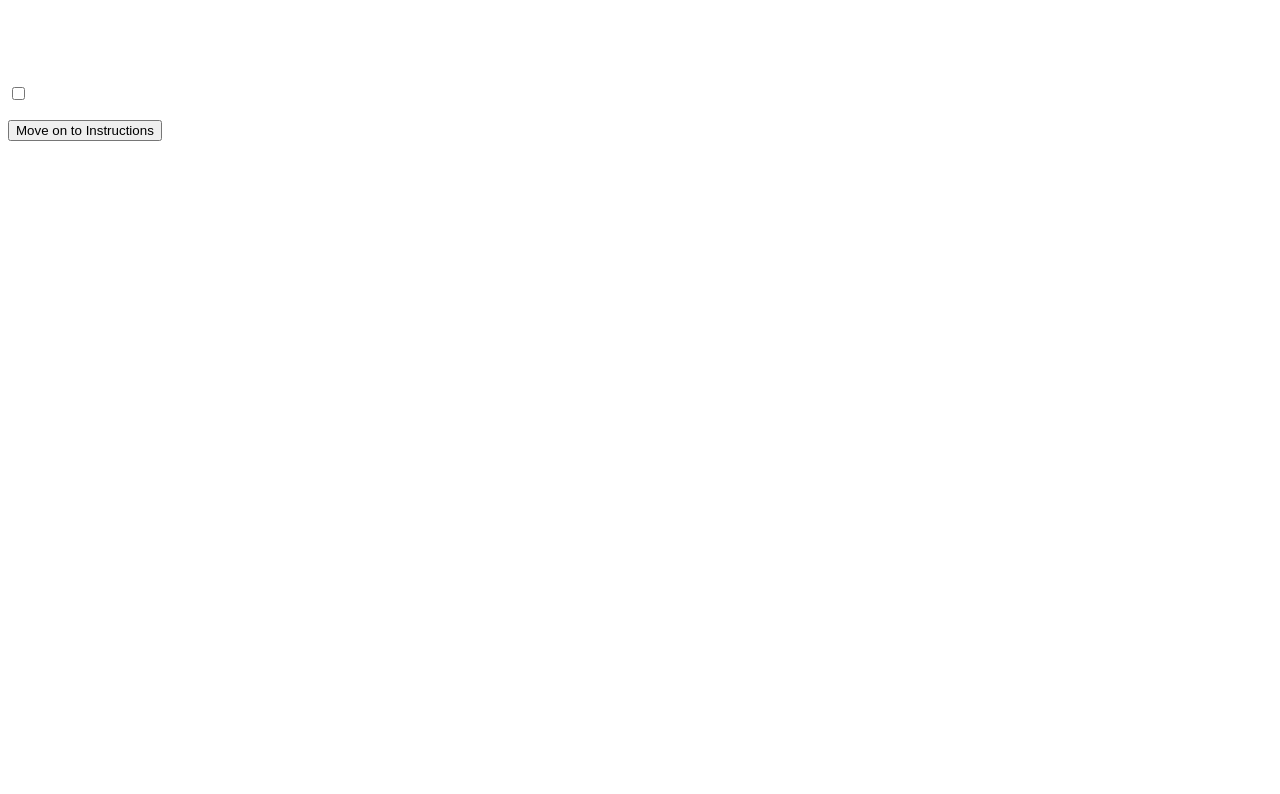
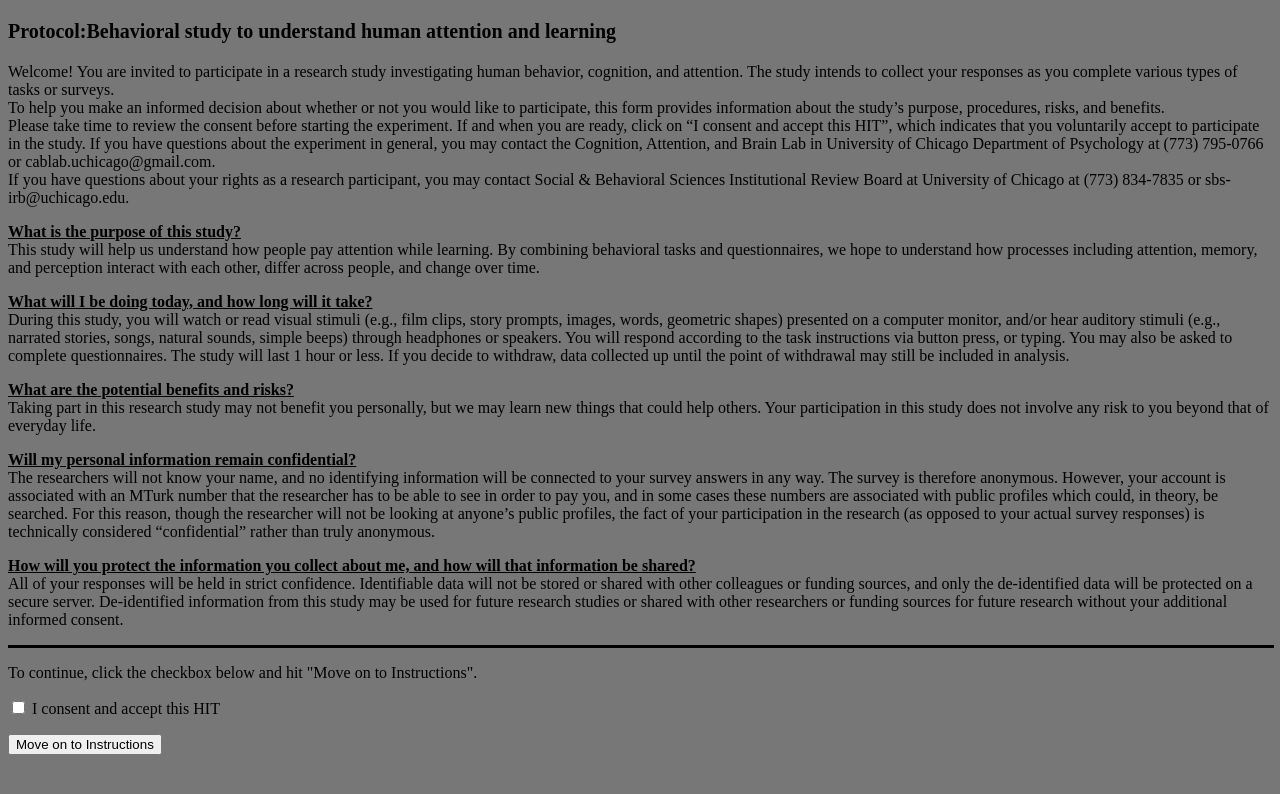
Before and after one commit to zz112duke/attention_learning_amt, a plain HTML site: page content/consent.html in a window 1280 px wide. Drawn offline with Linux system fonts and the light colour scheme; files that its build step writes are made by us from their sources; files whose address does not match are found by name.

Commit message:
Add files via upload

```diff
--- a/content/consent.html
+++ b/content/consent.html
@@ -8,19 +8,66 @@
     <script src="jspsych-6.1.0/plugins/jspsych-html-keyboard-response.js"></script>
     <script src="jspsych-6.1.0/plugins/jspsych-image-keyboard-response.js"></script>
     <link href="jspsych-6.1.0/css/jspsych.css" rel="stylesheet" type="text/css"></link>
+    <style>
+      body {
+      background-color: #777777;
+      }
+    </style>
   </head>
 
 <div id="consent">
-  <p style="color:white;">
-    Welcome! In this experiment, you will see a series of colored shapes. The experiment lasts about xx minutes.
+  <p style="color:black;font-size:20px">
+      <b>Protocol:Behavioral study to understand human attention and learning</b>
   </p>
-  <p style="color:white;">
+
+  <p style="color:black;">
+      Welcome! You are invited to participate in a research study investigating human behavior, cognition, and attention. The study intends to collect your responses as you complete various types of tasks or surveys. <br>
+
+      To help you make an informed decision about whether or not you would like to participate, this form provides information about the study’s purpose, procedures, risks, and benefits. <br>Please take time to review the consent before starting the experiment.
+      If and when you are ready, click on “I consent and accept this HIT”, which indicates that you voluntarily accept to participate in the study. If you have questions about the experiment in general, you may contact the Cognition, Attention, and Brain Lab in University of Chicago Department of Psychology at (773) 795-0766 or cablab.uchicago@gmail.com.<br>
+      If you have questions about your rights as a research participant, you may contact Social & Behavioral Sciences Institutional Review Board at University of Chicago at (773) 834-7835 or sbs-irb@uchicago.edu.
+  </p>
+
+   <p style="color:black;">
+       <b><u>What is the purpose of this study?</u></b> <br>
+       This study will help us understand how people pay attention while learning.
+       By combining behavioral tasks and questionnaires, we hope to understand how processes including attention, memory, and perception interact with each other, differ across people, and change over time.
+   </p>
+
+   <p style="color:black;">
+       <b><u>What will I be doing today, and how long will it take?</u></b> <br>
+       During this study, you will watch or read visual stimuli (e.g., film clips, story prompts, images, words, geometric shapes) presented on a computer monitor, and/or hear auditory stimuli (e.g., narrated stories, songs, natural sounds, simple beeps) through headphones or speakers.
+       You will respond according to the task instructions via button press, or typing.
+       You may also be asked to complete questionnaires. The study will last 1 hour or less. If you decide to withdraw, data collected up until the point of withdrawal may still be included in analysis.
+   </p>
+
+   <p style="color:black;">
+       <b><u>What are the potential benefits and risks? </u></b> <br>
+       Taking part in this research study may not benefit you personally, but we may learn new things that could help others.
+       Your participation in this study does not involve any risk to you beyond that of everyday life.
+   </p>
+
+   <p style="color:black;">
+       <b><u>Will my personal information remain confidential?</u></b> <br>
+       The researchers will not know your name, and no identifying information will be connected to your survey answers in any way.
+       The survey is therefore anonymous. However, your account is associated with an MTurk number that the researcher has to be able to see in order to pay you, and in some cases these numbers are associated with public profiles which could, in theory, be searched.
+       For this reason, though the researcher will not be looking at anyone’s public profiles, the fact of your participation in the research (as opposed to your actual survey responses) is technically considered “confidential” rather than truly anonymous.
+   </p>
+
+   <p style="color:black;">
+       <b><u>How will you protect the information you collect about me, and how will that information be shared? </u></b> <br>
+       All of your responses will be held in strict confidence. Identifiable data will not be stored or shared with other colleagues or funding sources, and only the de-identified data will be protected on a secure server. De-identified information from this study may be used for future research studies or shared with other researchers or funding sources for future research without your additional informed consent.
+   </p>
+
+   <hr size="3" width="100%" color="black">
+
+  <p style="color:black;">
   </b> To continue, click the checkbox below
     and hit "Move on to Instructions".
   </p>
-  <p style="color:white;">
+  <p style="color:black;">
     <input type="checkbox" id="consent_checkbox" />
-    I agree to take part in this study.
+    I consent and accept this HIT
   </p>
   <button type="button" id="start">Move on to Instructions</button>
 </div>
```
Also changed, not shown: content/instr_1.html (+24 -13 lines).
